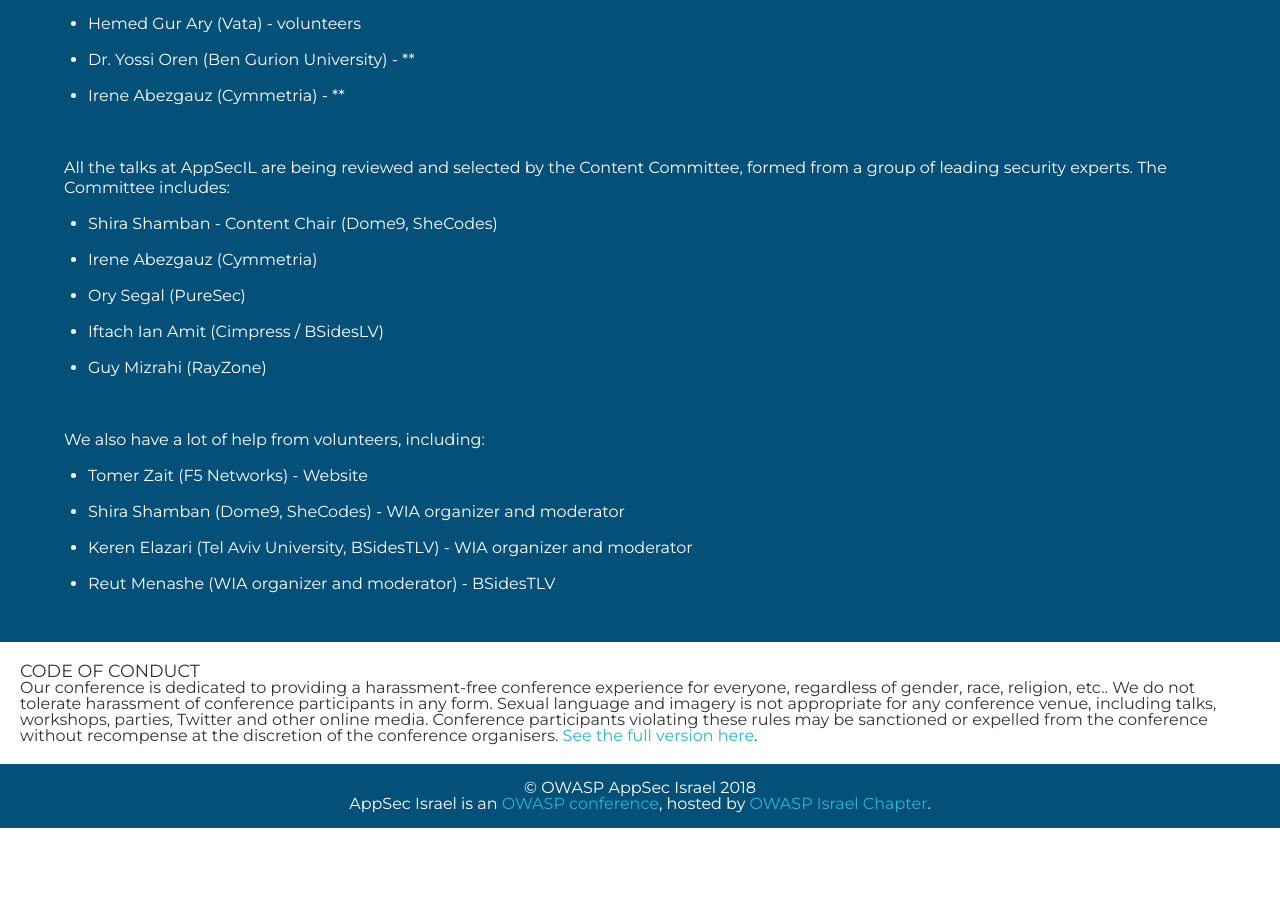
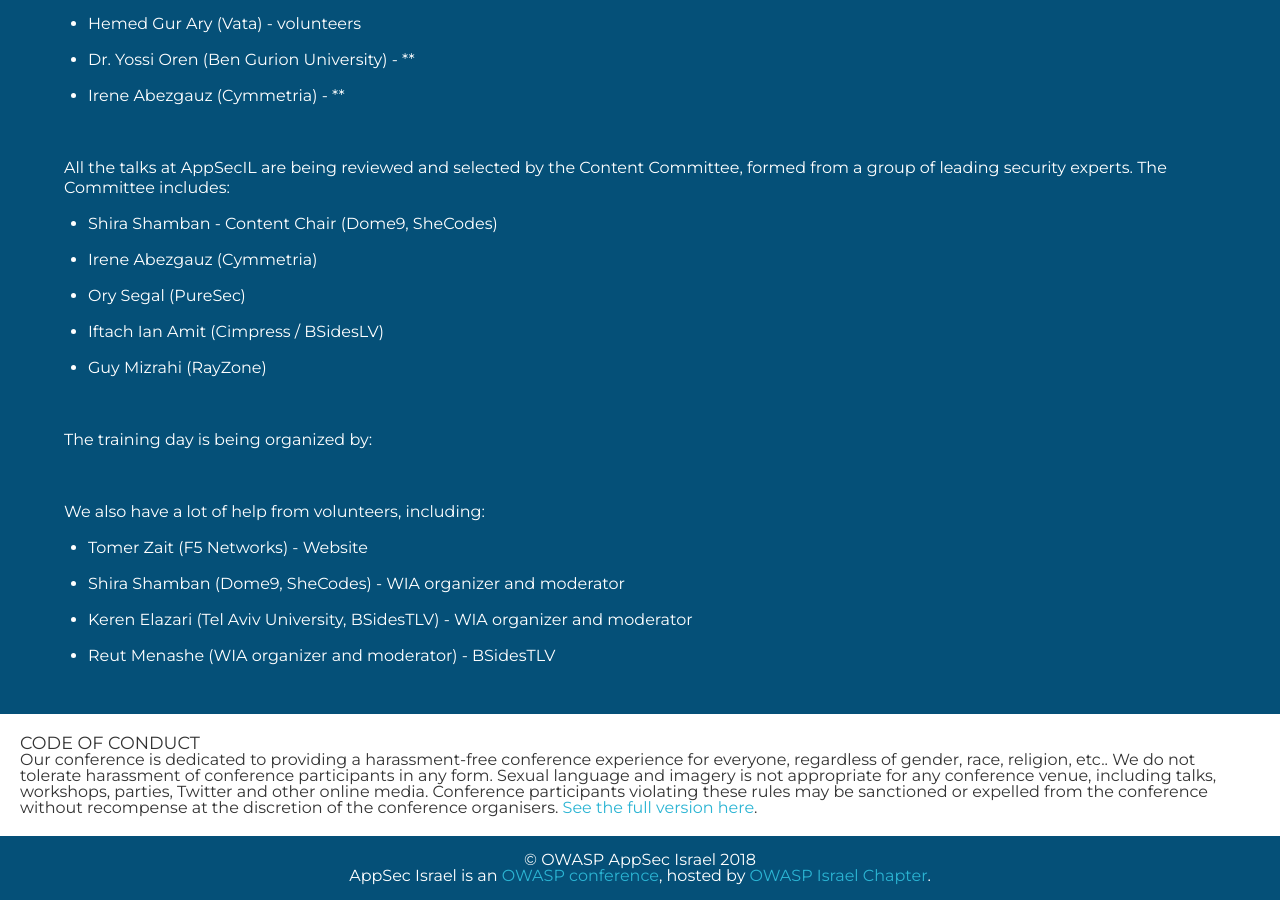
Before and after one commit to OWASP/AppSec-Israel-2018, a Jekyll site: the page built from Team.md, in a window 1280 px wide and 900 px high, scrolled down 618 px. Built offline with Jekyll 4.4.1, drawn with Linux system fonts in a browser that asks for light colours; our own code applies the rules of GitHub Pages for plain Markdown files; before the commit the page ends 1446 px from its top, so only the background shows below that.

Commit message:
Update Team.md

```diff
--- a/Team.md
+++ b/Team.md
@@ -27,6 +27,15 @@
 
 <br />
 
+The training day is being organized by:
+
+{% for member in site.data.team.training %}
+ - {{ member.name }} ({{ member.title }})
+{% endfor %}
+
+<br />
+
+
 We also have a lot of help from volunteers, including:
 
 {% for member in site.data.team.volunteers %}
```
